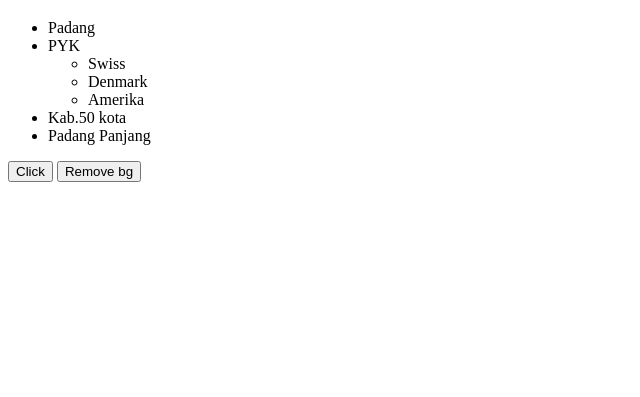
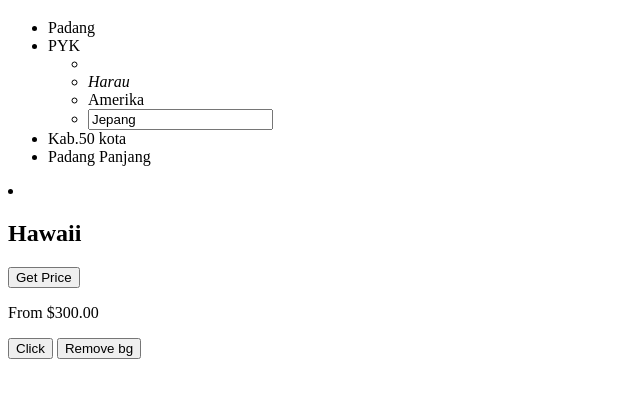
Before and after one commit to HaidilFitra/learn-jquery, a plain HTML site: page index.html in a window 1280 px wide. Shown: the part 61-458 px from the top of the page, without its empty margins (0-640 px from the left). Drawn offline with Linux system fonts and the light colour scheme.

Commit message:
learn(DOM manipulation)

```diff
--- a/index.html
+++ b/index.html
@@ -12,28 +12,22 @@
     <li>Padang</li>
     <li>PYK</li>
     <ul>
-    <li class="sw">Swiss</li>
+    <li class="sw"><strong>Swiss</strong></li>
     <li id="dm">Denmark</li>
     <li id="am">Amerika</li>
+    <li><input type="text" class="inputan" value="Bali"></li>
   </ul>
   <li>Kab.50 kota</li>
   <li>Padang Panjang</li>
   </ul>
+
+  <li class="vacation">
+    <h2>Hawaii</h2>
+    <button>Get Price</button>
+  </li>
   <button id="btn">Click</button>
   <button id="rm-bg">Remove bg</button>
 <script src="jquery-3.7.1.min.js"></script>
-<script>
-
-  $(document).ready(function(){
-    console.log("sudah jalan")
-    $("#btn").click(function (){
-      $("#destination li:first, li:last").css("background-color","blue")
-    })
-    $("#rm-bg").click(function(){
-      $("#destination li:first,li:last").css("background-color","")
-    })
-  })
-
-</script>
+<script src="main.js"></script>
 </body>
 </html>
--- /dev/null
+++ b/main.js
@@ -0,0 +1,25 @@
+var price = $('<p>From $300.00</p>')
+
+
+$(document).ready(function(){
+  console.log("sudah jalan")
+  console.log($(".sw").text())
+  console.log($(".sw").html())
+  console.log($(".inputan").val())
+
+  $(".sw").text("Surabaya")
+  $("#dm").html("<em>Harau</em>")
+  $(".inputan").val("Jepang")
+
+  $("#btn").click(function (){
+    $("#destination li:first, li:last").css("background-color","blue")
+  })
+  $("#rm-bg").click(function(){
+    $("#destination li:first,li:last").css("background-color","")
+  })
+
+  $(".vacation > button").after(price)
+  // $(".sw").remove()
+  $(".sw").empty()
+
+})
```
